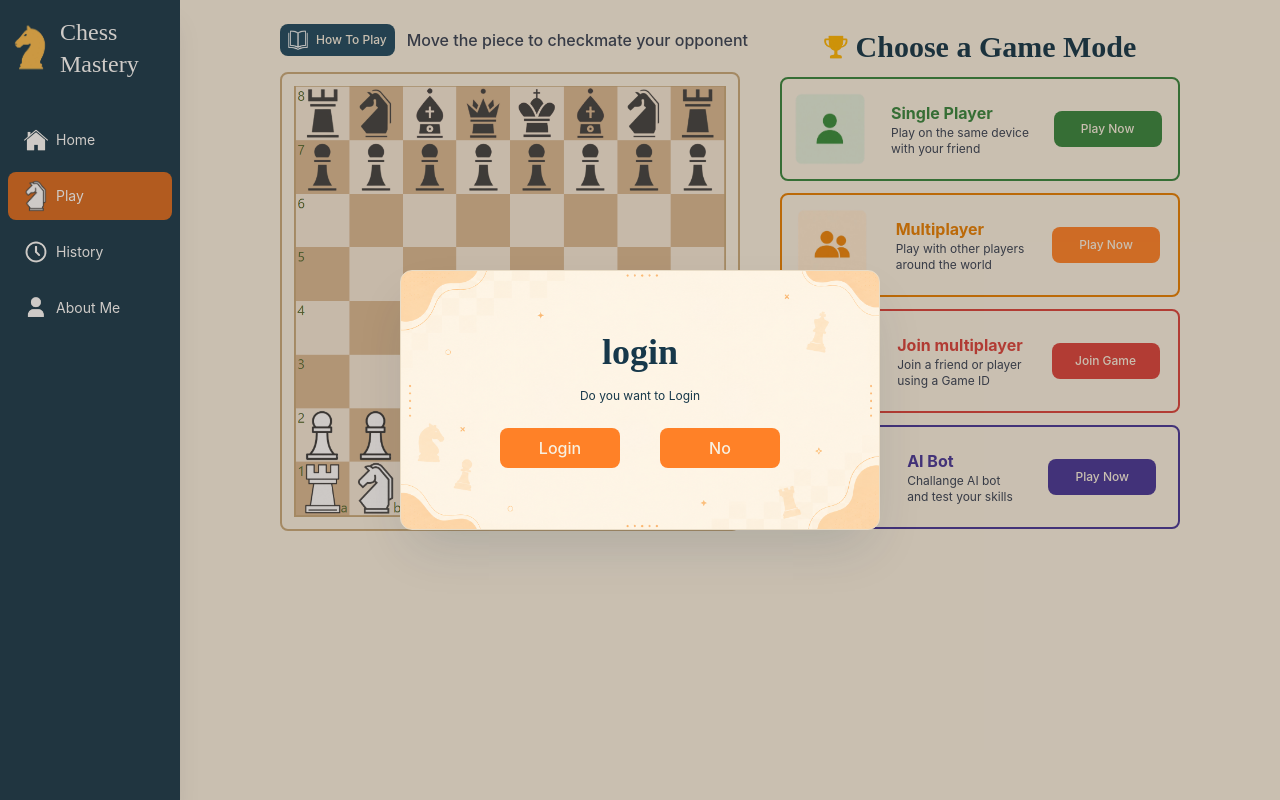
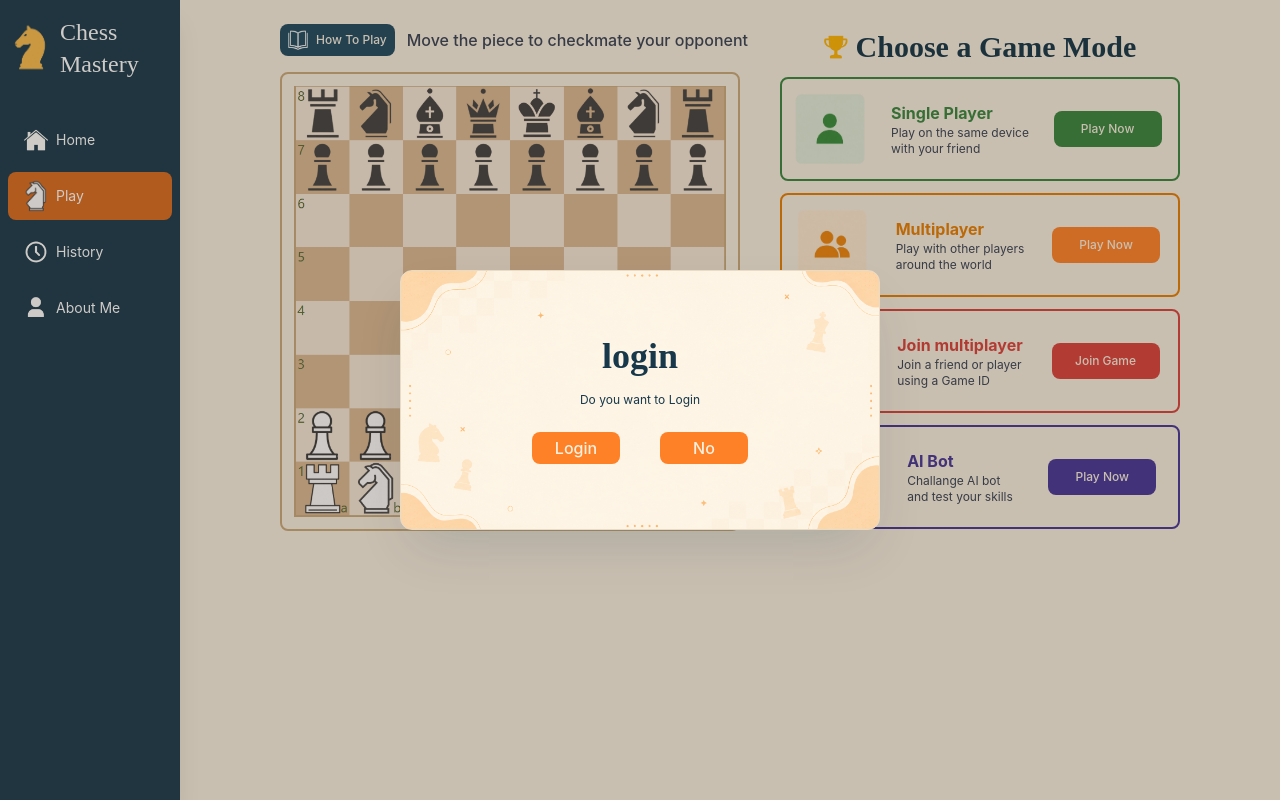
Before and after one commit to rameenali19/Chess-Game, a React (Vite) app: page /modeSelection in a window 1280 px wide. Built offline with nearby package versions, Linux system fonts and the light colour scheme; no server answers.

Commit message:
changed login modal button sizes

```diff
--- a/src/Modals/LoginModal.jsx
+++ b/src/Modals/LoginModal.jsx
@@ -49,7 +49,7 @@ function LoginModal({ open }) {
             variant="primary"
             textSize="normal"
             fontWeight="medium"
-            className="w-30 py-2"
+            className="w-22 py-1"
           />
 
           <Button
@@ -57,7 +57,7 @@ function LoginModal({ open }) {
             variant="primary"
             textSize="normal"
             fontWeight="medium"
-            className="w-30 py-2"
+            className="w-22 py-1"
             onClick={() => {
               createGuestId();
             }}
```
